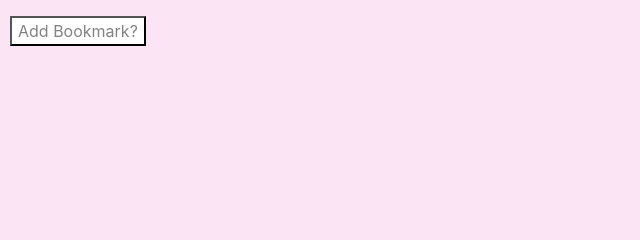
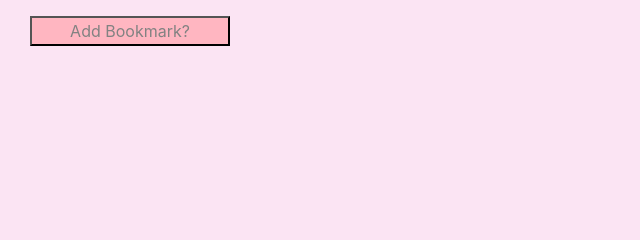
Before and after one commit to tnrjsgirl123/django_project, a Django app: page /bookmark/ in a window 1280 px wide. Shown: the part 127-367 px from the top of the page, without its empty margins (0-640 px from the left). Run offline with Django 3.2, Linux system fonts and the light colour scheme; data that the repository does not hold is empty; parts of the project's set-up code (start-up, migrations or seed data) failed here and were passed over.

Commit message:
Django Project

```diff
--- a/blog/templates/blog/post_delete.html
+++ b/blog/templates/blog/post_delete.html
@@ -4,7 +4,7 @@
     <script src="https://cdn.jsdelivr.net/npm/bootstrap@4.5.3/dist/js/bootstrap.bundle.min.js" integrity="sha384-ho+j7jyWK8fNQe+A12Hb8AhRq26LrZ/JpcUGGOn+Y7RsweNrtN/tE3MoK7ZeZDyx" crossorigin="anonymous"></script>
     <meta charset="UTF-8">
     <link rel="stylesheet" href="{% static 'blog/style2.css' %}">
-    <title>Title</title>
+    <title>Blog_Delete</title>
 
 {% block content %}
 <nav class="navbar navbar-expand-lg navbar-light bg-light">
--- a/blog/templates/blog/post_detail.html
+++ b/blog/templates/blog/post_detail.html
@@ -4,7 +4,7 @@
     <script src="https://cdn.jsdelivr.net/npm/bootstrap@4.5.3/dist/js/bootstrap.bundle.min.js" integrity="sha384-ho+j7jyWK8fNQe+A12Hb8AhRq26LrZ/JpcUGGOn+Y7RsweNrtN/tE3MoK7ZeZDyx" crossorigin="anonymous"></script>
     <meta charset="UTF-8">
     <link rel="stylesheet" href="{% static 'blog/style2.css' %}">
-    <title>Title</title>
+    <title>Blog_Detail</title>
 
 {% block content %}
 <nav class="navbar navbar-expand-lg navbar-light bg-light">
--- a/blog/templates/blog/post_edit.html
+++ b/blog/templates/blog/post_edit.html
@@ -4,7 +4,7 @@
     <script src="https://cdn.jsdelivr.net/npm/bootstrap@4.5.3/dist/js/bootstrap.bundle.min.js" integrity="sha384-ho+j7jyWK8fNQe+A12Hb8AhRq26LrZ/JpcUGGOn+Y7RsweNrtN/tE3MoK7ZeZDyx" crossorigin="anonymous"></script>
     <meta charset="UTF-8">
     <link rel="stylesheet" href="{% static 'blog/style2.css' %}">
-    <title>Title</title>
+    <title>Blog_Edit</title>
 
 {% block content %}
 <nav class="navbar navbar-expand-lg navbar-light bg-light">
--- a/blog/templates/blog/post_list.html
+++ b/blog/templates/blog/post_list.html
@@ -5,7 +5,7 @@
     <script src="https://cdn.jsdelivr.net/npm/bootstrap@4.5.3/dist/js/bootstrap.bundle.min.js" integrity="sha384-ho+j7jyWK8fNQe+A12Hb8AhRq26LrZ/JpcUGGOn+Y7RsweNrtN/tE3MoK7ZeZDyx" crossorigin="anonymous"></script>
     <meta charset="UTF-8">
     <link rel="stylesheet" href="{% static 'blog/style2.css' %}">
-    <title>Title</title>
+    <title>Blog_Main</title>
 
 {% block content %}
 <nav class="navbar navbar-expand-lg navbar-light bg-light" >
--- a/bookmark/static/bookmark/style2.css
+++ b/bookmark/static/bookmark/style2.css
@@ -15,6 +15,7 @@
      margin-top: 30px;
      margin-left: 30px;
  }
+
  .detailurl {
      font-family: Century;
      margin-left: 30px;
@@ -42,20 +43,25 @@ body {
 .list_post {
     margin-top: 30px;
 }
-.post {
-    margin-top: 30px;
-    margin-left: 30px;
+
+.addtext{
+    margin: 30px;
 }
-
-.addBtn {
-    background-color: white;
-    margin-left: 10px;
+.AddBookMark {
+    width: 100px;
 }
 .table {
     color: #828282;
 }
+.addadd {
+    margin-left: 30px;
+}
 
-
+.addBtn2{
+    margin-left: 30px;
+    color: #828282;
+    width: 100px;
+}
 .bookmarktext, .bookmarktext:hover {
     color: #828282;
 }
--- a/bookmark/templates/bookmark/bookmark_confirm_delete.html
+++ b/bookmark/templates/bookmark/bookmark_confirm_delete.html
@@ -4,7 +4,7 @@
     <script src="https://cdn.jsdelivr.net/npm/bootstrap@4.5.3/dist/js/bootstrap.bundle.min.js" integrity="sha384-ho+j7jyWK8fNQe+A12Hb8AhRq26LrZ/JpcUGGOn+Y7RsweNrtN/tE3MoK7ZeZDyx" crossorigin="anonymous"></script>
     <meta charset="UTF-8">
     <link rel="stylesheet" href="{% static 'bookmark/style2.css' %}">
-    <title>BookMark</title>
+    <title>BookMark_Delete</title>
 
 {% block content %}
 <nav class="navbar navbar-expand-lg navbar-light bg-light">
--- a/bookmark/templates/bookmark/bookmark_list.html
+++ b/bookmark/templates/bookmark/bookmark_list.html
@@ -4,7 +4,7 @@
     <script src="https://cdn.jsdelivr.net/npm/bootstrap@4.5.3/dist/js/bootstrap.bundle.min.js" integrity="sha384-ho+j7jyWK8fNQe+A12Hb8AhRq26LrZ/JpcUGGOn+Y7RsweNrtN/tE3MoK7ZeZDyx" crossorigin="anonymous"></script>
     <meta charset="UTF-8">
     <link rel="stylesheet" href="{% static 'bookmark/style2.css' %}">
-    <title>Title</title>
+    <title>BookMark</title>
 {% block content %}
 <nav class="navbar navbar-expand-lg navbar-light bg-light">
        <a class="navbar-brand" href="#">Park Hye Jeong</a>
@@ -55,8 +55,10 @@
  </table>
 
 <div class = "AddBookMark">
-    <button class="addBtn" href="{% url 'bookmark:add' %}" style="color: #828282">Add Bookmark?</button>
- </div>
+    <button class="addBtn2" style="background-color: lightpink; width: 200px">
+    <a href="{% url 'bookmark:add' %}" style="color: #828282; ">Add Bookmark?</abutton></a>
+     </button>
+</div>
 {% endblock %}
 
 {% block pagination %}
--- a/bookmark/templates/bookmark/bookmark_update.html
+++ b/bookmark/templates/bookmark/bookmark_update.html
@@ -4,7 +4,7 @@
     <script src="https://cdn.jsdelivr.net/npm/bootstrap@4.5.3/dist/js/bootstrap.bundle.min.js" integrity="sha384-ho+j7jyWK8fNQe+A12Hb8AhRq26LrZ/JpcUGGOn+Y7RsweNrtN/tE3MoK7ZeZDyx" crossorigin="anonymous"></script>
     <meta charset="UTF-8">
     <link rel="stylesheet" href="{% static 'bookmark/style2.css' %}">
-    <title>Title</title>
+    <title>BookMark_Update</title>
 
 {% block content %}
 <nav class="navbar navbar-expand-lg navbar-light bg-light">
@@ -34,7 +34,7 @@
 <form action="" method="post" style="margin-top: 30px; margin-left:30px ">
     {% csrf_token %}
     {{form.as_p}}
-    <input type="submit" value="Update" class="addBtn">
+    <input type="submit" value="Update" class="updateBtn" style="background-color: lightpink; color: #828282" >
 </form>
 
 {% endblock %}
--- a/home/templates/home/home.html
+++ b/home/templates/home/home.html
@@ -4,7 +4,7 @@
     <script src="https://cdn.jsdelivr.net/npm/bootstrap@4.5.3/dist/js/bootstrap.bundle.min.js" integrity="sha384-ho+j7jyWK8fNQe+A12Hb8AhRq26LrZ/JpcUGGOn+Y7RsweNrtN/tE3MoK7ZeZDyx" crossorigin="anonymous"></script>
     <meta charset="UTF-8">
     <link rel="stylesheet" href="{% static 'style2.css' %}">
-    <title>Title</title>
+    <title>Home</title>
 
 {% block content %}
 <nav class="navbar navbar-expand-lg navbar-light bg-light" >
@@ -17,7 +17,7 @@
        <div class="collapse navbar-collapse" id="navbarSupportedContent">
         <ul class="navbar-nav mr-auto">
             <li class="nav-item active">
-              <a class="nav-link" href="{% url 'home:home' %}"style="color:#FBE4F3">Home <span class="sr-only">(current)</span></a>
+              <a class="nav-link" href="{% url 'home:home' %}"style="color:lightpink">Home <span class="sr-only">(current)</span></a>
             </li>
             <li class="nav-item active">
               <a class="nav-link" href="{% url 'polls:index' %}">Polls <span class="sr-only">(current)</span></a>
@@ -35,8 +35,10 @@
 
   <div class="Jemok" style="margin-top: 750px">
       <h4 style="font-family:타이포_스톰 B;">비투비</h4>
+      <div style="font-family: 휴먼편지체">
       <p>BTOB(비투비)는 2012년에 큐브엔터테인먼트에서 비스트 이후 2년 5개월만에 내놓은 7인조 다국적 보이그룹이다.</p>
       <p>팀 이름은 ‘Born To Beat(비트를 위해 탄생했다)’의 머리글자를 딴 조합이다.</p>
       <p>7명의 보컬, 7명의 래퍼, 7마리의 비글, 7명의 도른자들, 7명의 댄서 그리고 자타공인 실력파 아이돌</p>
+       </div>
   </div>
 {% endblock %}
--- a/polls/templates/polls/index.html
+++ b/polls/templates/polls/index.html
@@ -4,7 +4,7 @@
     <script src="https://cdn.jsdelivr.net/npm/bootstrap@4.5.3/dist/js/bootstrap.bundle.min.js" integrity="sha384-ho+j7jyWK8fNQe+A12Hb8AhRq26LrZ/JpcUGGOn+Y7RsweNrtN/tE3MoK7ZeZDyx" crossorigin="anonymous"></script>
     <meta charset="UTF-8">
     <link rel="stylesheet" href="{% static 'polls/style.css' %}">
-    <title>Title</title>
+    <title>Polls</title>
 
 {% block content %}
 <nav class="navbar navbar-expand-lg navbar-light bg-light">
```
Also changed, not shown: bookmark/templates/bookmark/bookmark_create.html (+7 -3 lines), bookmark/templates/bookmark/bookmark_detail.html (+5 -2 lines), polls/templates/polls/detail.html (+4 -4 lines), polls/templates/polls/results.html (+6 -6 lines), blog/templates/blog/base.html (deleted), home/static/home/images/background.PNG (deleted), home/static/home/images/main.jpg (deleted), images/background3.PNG (deleted).
